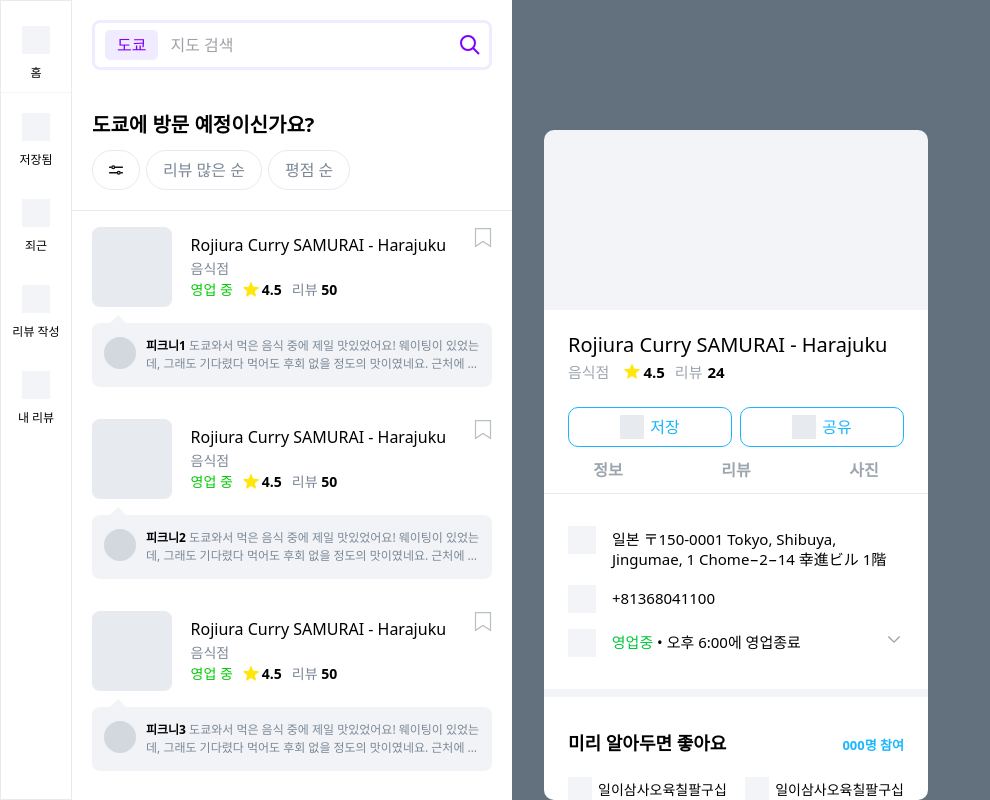
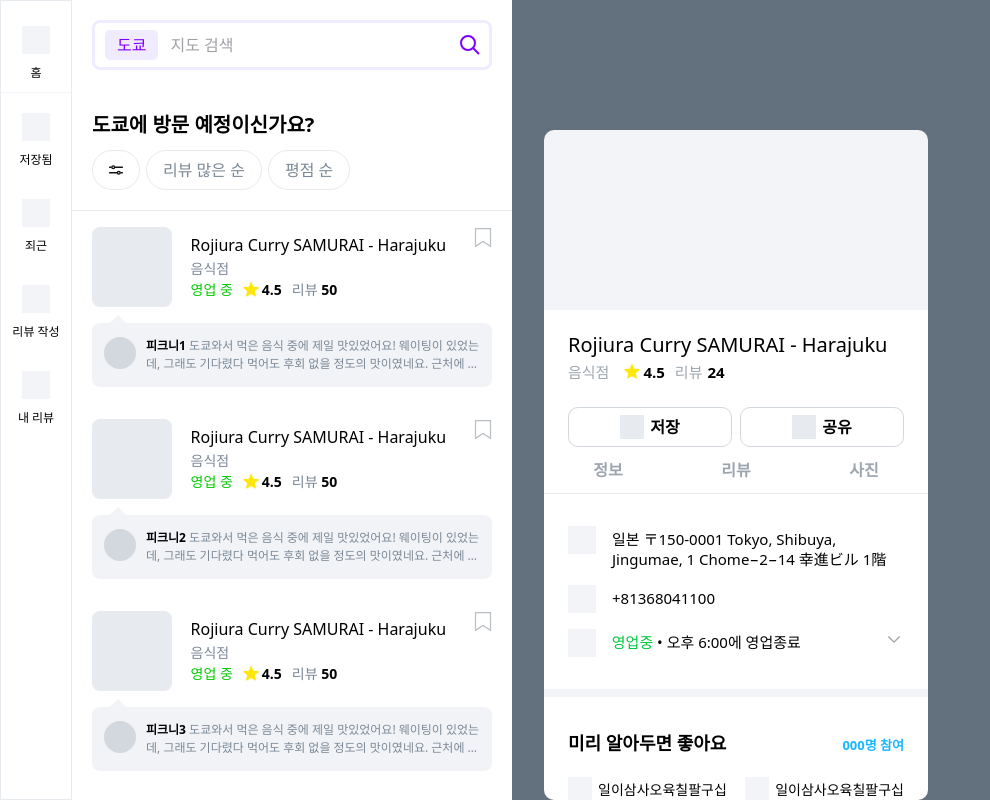
Before and after one commit to picnee/picnee_frontend, a Next.js app: page /map2 in a window 1280 px wide. Shown: the whole page, without its empty margins (0-990 px from the left). Built offline with nearby package versions, Linux system fonts and the light colour scheme.

Commit message:
Feat: CommonButton 에 ghost_btn_gray 타입 추가

```diff
--- a/src/app/(route)/map2/_components/InfoWithActions.tsx
+++ b/src/app/(route)/map2/_components/InfoWithActions.tsx
@@ -1,7 +1,10 @@
 import CommonButton from "@/components/common/button/CommonButton";
 import Icon from "@/public/svgs/Icon";
+import { useState } from "react";
 
 const InfoWithActions = () => {
+  const [isClicked, setIsClicked] = useState<boolean>(false);
+
   return (
     <div className="pt-[20px] pb-[10px] pl-[24px] pr-[24px]">
       <p className="font-500 text-3xl">Rojiura Curry SAMURAI - Harajuku</p>
@@ -20,15 +23,17 @@ const InfoWithActions = () => {
       </div>
       <div className="flex gap-[8px] mt-[22px]">
         <CommonButton
-          variant="ghost_btn"
+          variant="ghost_btn_gray"
           text="저장"
           width="164px"
           height="40px"
           hasIcon={true}
           iconName=""
+          onClick={() => setIsClicked((prev) => !prev)}
+          isClicked={isClicked}
         />
         <CommonButton
-          variant="ghost_btn"
+          variant="ghost_btn_gray"
           text="공유"
           width="164px"
           height="40px"
--- a/src/components/common/button/CommonButton.tsx
+++ b/src/components/common/button/CommonButton.tsx
@@ -1,6 +1,11 @@
 import Icon from "@/public/svgs/Icon";
+import { memo } from "react";
 
-export type ButtonVariant = "solid_btn" | "ghost_btn" | "disabled_btn";
+export type ButtonVariant =
+  | "solid_btn"
+  | "ghost_btn"
+  | "ghost_btn_gray"
+  | "disabled_btn";
 
 interface Props {
   variant: ButtonVariant;
@@ -10,14 +15,21 @@ interface Props {
   text: string;
   width: string;
   height: string;
+  isClicked?: boolean;
 }
 
-const getButtonTypeCSS = (variant: ButtonVariant) => {
+const getButtonTypeCSS = (variant: ButtonVariant, isClicked?: boolean) => {
   switch (variant) {
     case "ghost_btn":
       return `
-      text-primary-skyblue-400 border border-primary-skyblue-400 hover:bg-gray-50
+      text-primary-skyblue-400 border border-primary-skyblue-400 hover:bg-gray-50 transition-colors duration-300
     `;
+    case "ghost_btn_gray":
+      return `
+        text-black font-600 border border-gray-200 hover:bg-gray-50 transition-colors duration-300 ${
+          isClicked && "text-primary-skyblue-400"
+        }
+      `;
     case "solid_btn":
       return `
       text-white bg-primary-skyblue-400
@@ -39,6 +51,7 @@ const CommonButton = ({
   text,
   width,
   height,
+  isClicked = false,
 }: Props) => {
   const handleClickButton = () => {
     if (onClick && variant !== "disabled_btn") {
@@ -49,7 +62,8 @@ const CommonButton = ({
   return (
     <button
       className={`w-[${width}] h-[${height}] rounded-m ${getButtonTypeCSS(
-        variant
+        variant,
+        isClicked
       )}`}
       style={{ width: width, height: height }}
       onClick={handleClickButton}
@@ -58,7 +72,10 @@ const CommonButton = ({
         {hasIcon && (
           <span
             className={`${
-              iconName === "" && "w-[24px] h-[24px] inline-block bg-gray-150"
+              iconName === "" &&
+              `w-[24px] h-[24px] inline-block ${
+                isClicked ? "border border-primary-skyblue-400" : "bg-gray-150"
+              } `
             }`}
           >
             {iconName && <Icon iconName={iconName} />}
@@ -70,4 +87,4 @@ const CommonButton = ({
   );
 };
 
-export default CommonButton;
+export default memo(CommonButton);
```
